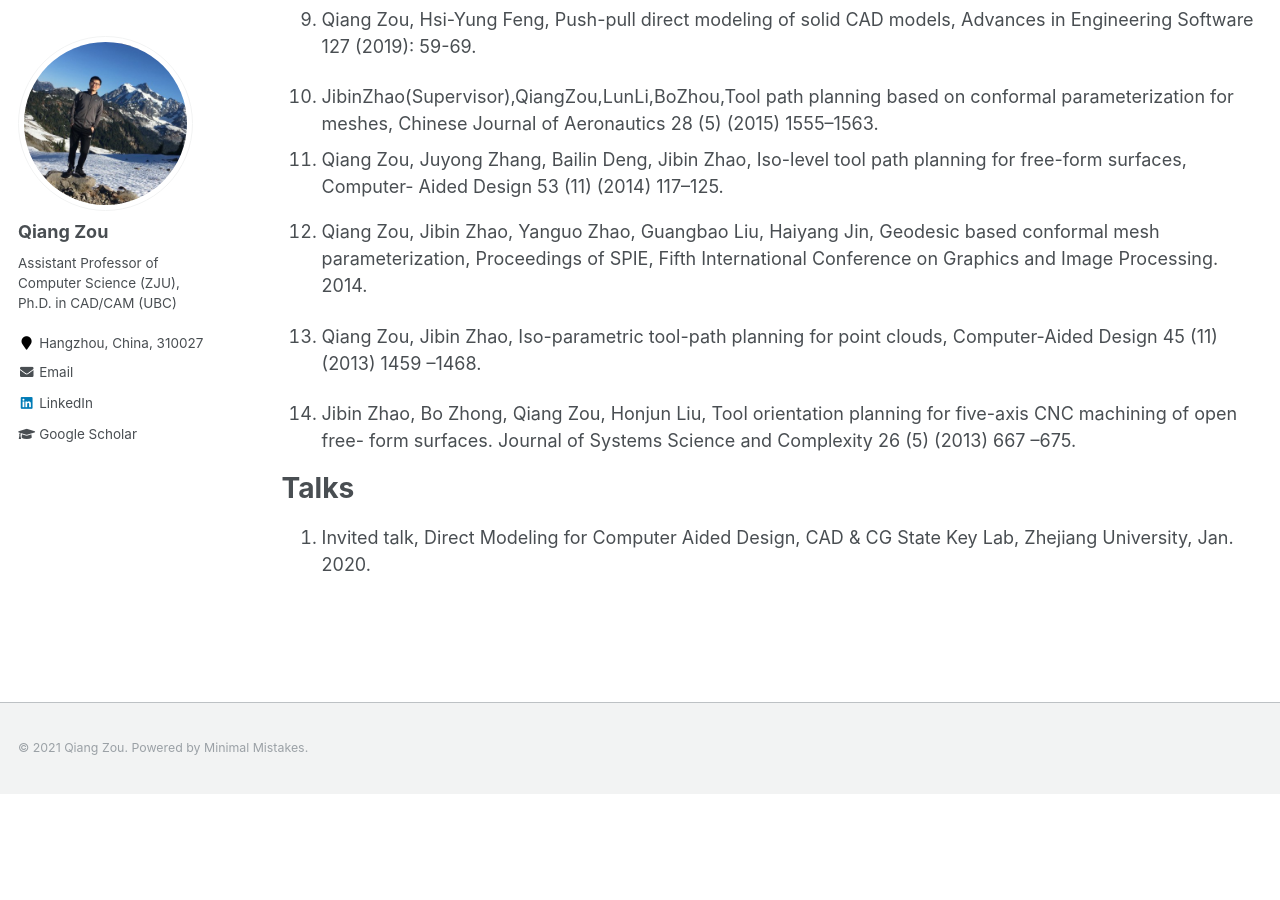
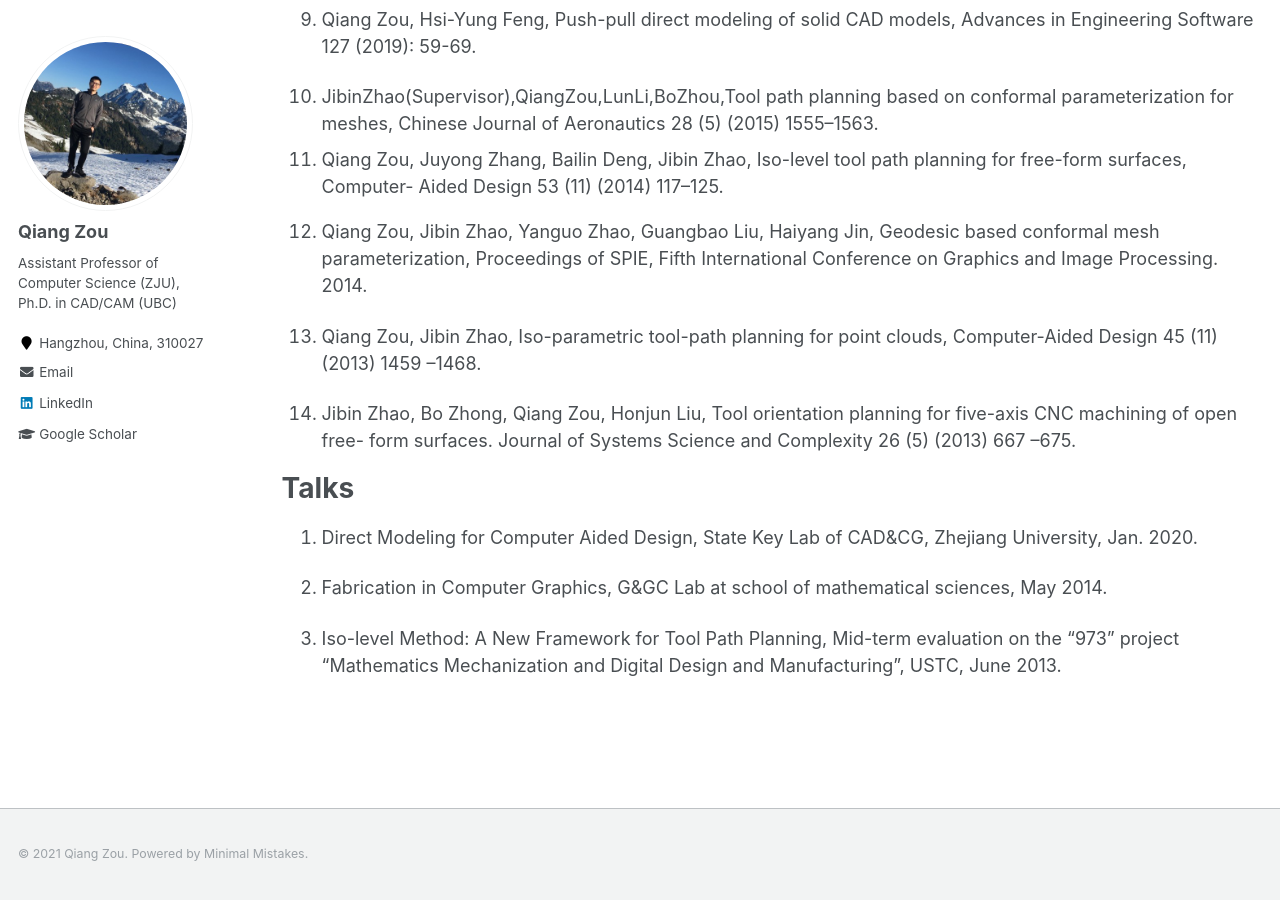
Before and after one commit to Qiang-Zou/Qiang-Zou.github.io, a Jekyll site: the page built from _pages/publications.md, in a window 1280 px wide and 900 px high, scrolled down 818 px. Built offline with Jekyll 4.4.1, drawn with Linux system fonts in a browser that asks for light colours; before the commit the page ends 1612 px from its top, so only the background shows below that.

Commit message:
Update publications.md

```diff
--- a/_pages/publications.md
+++ b/_pages/publications.md
@@ -7,7 +7,6 @@ author_profile: true
 
 Publications
 ======
-
 
 {% if author.googlescholar %}
   You can also find my articles on <u><a href="{{author.googlescholar}}">my Google Scholar profile</a>.</u>
@@ -41,8 +40,11 @@ Publications
 Talks
 ======
 
-1. Invited talk, Direct Modeling for Computer Aided Design, CAD & CG State Key Lab, Zhejiang University, Jan. 2020.
+1. Direct Modeling for Computer Aided Design, State Key Lab of CAD&CG, Zhejiang University, Jan. 2020.
 
+1. Fabrication in Computer Graphics, G&GC Lab at school of mathematical sciences, May 2014.
+
+1. Iso-level Method: A New Framework for Tool Path Planning, Mid-term evaluation on the "973" project "Mathematics Mechanization and Digital Design and Manufacturing", USTC, June 2013.
 
 <!-- {% include base_path %}
 
```
